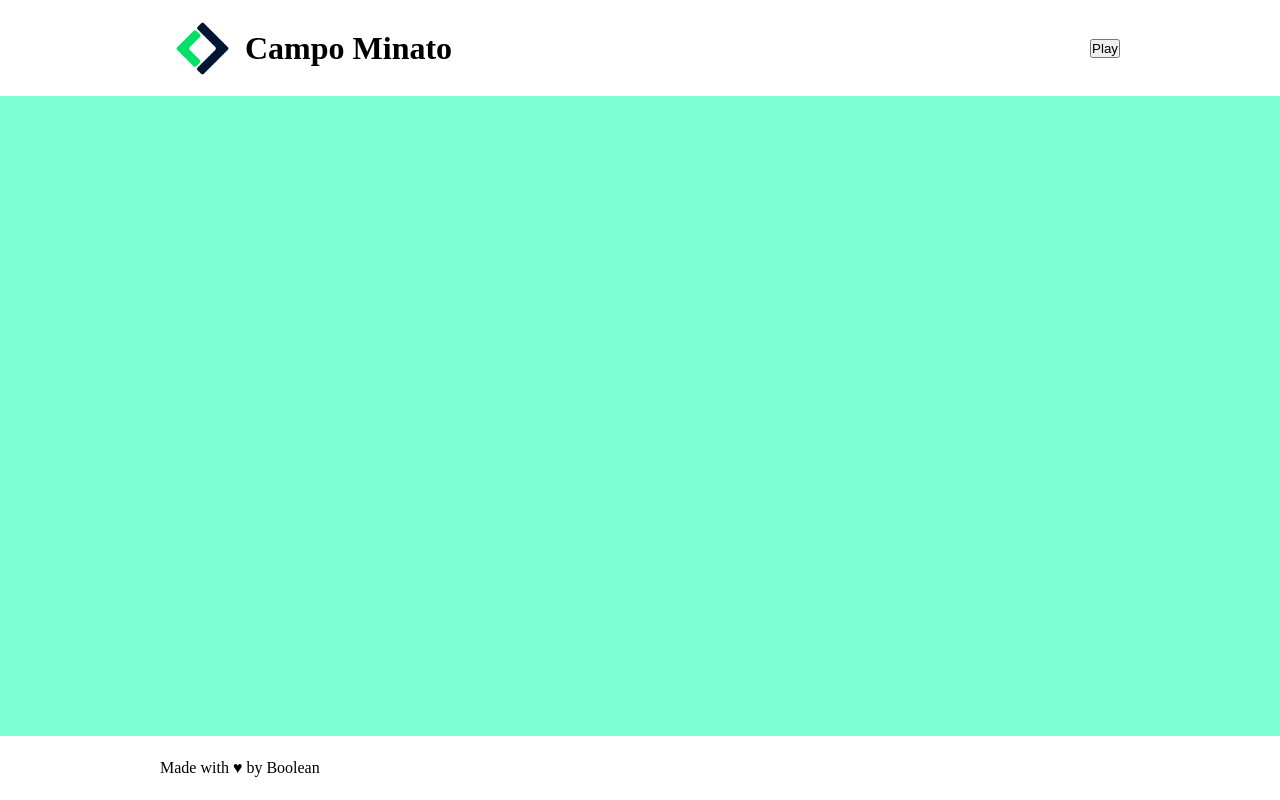
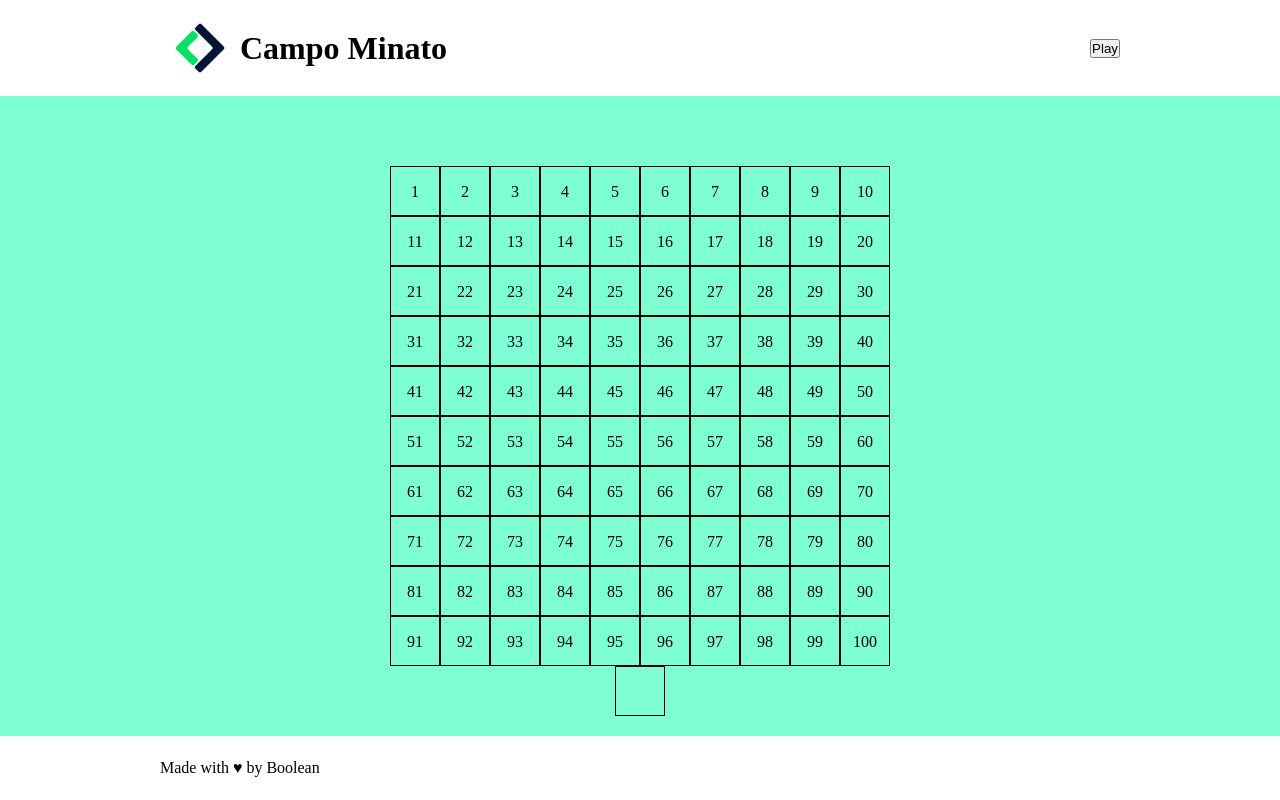
Before and after one commit to vito-pizzulli/js-campominato-grid, a plain HTML site: page index.html in a window 1280 px wide. Both pictures are taken after a click on the button "Play". Drawn offline with Linux system fonts and the light colour scheme.

Commit message:
grid 100 cells dynamic creation almost completed

```diff
--- a/css/style.css
+++ b/css/style.css
@@ -10,7 +10,7 @@ header {
 }
 
 header img {
-    width: 85px;
+    width: 80px;
     aspect-ratio: 1;
 }
 
@@ -32,7 +32,22 @@ div.container {
     align-items: center;
 }
 
-.d-flex {
+div.grid-wrapper {
+    width: 500px;
+    height: 500px;
+    flex-wrap: wrap;
+    margin: auto;
+}
+
+div.grid-cell {
+    width: calc(100% / 10);
+    height: calc(100% / 10);
+    border: 1px solid black;
+    text-align: center;
+    line-height: calc(500px / 10);
+}
+
+.d-flex-centered {
     display: flex;
     justify-content: center;
     align-items: center;
--- a/index.html
+++ b/index.html
@@ -10,15 +10,16 @@
 <body>
     <header>
         <div class="container">
-            <div class="d-flex">
+            <div class="d-flex-centered">
                 <img src="img/boolean-logo.png" alt="Boolean Logo">
                 <h1>Campo Minato</h1>
             </div>
             <button>Play</button>
         </div>
     </header>
-    <main>
-
+    <main class="d-flex-centered">
+        <div class="grid-wrapper d-flex-centered">
+        </div>
     </main>
     <footer>
         <div class="container">
--- a/js/myscript.js
+++ b/js/myscript.js
@@ -0,0 +1,29 @@
+const playButton = document.querySelector('button');
+const gridWrapper = document.querySelector('div.grid-wrapper');
+
+playButton.addEventListener('click', function () {
+    gridWrapper.innerHTML = ' ';
+
+    for (let i = 1; i <= 100; i++) {
+        const gridCell = createDiv();
+        gridCell.innerHTML = [i];
+        gridCell.classList.add('grid-cell');
+        gridWrapper.appendChild(gridCell);
+    }
+
+    const gridCell = createDiv();
+    gridCell.classList.add('grid-cell');
+    gridWrapper.appendChild(gridCell);
+})
+
+
+/* FUNCTIONS */
+
+/**
+ * This function creates an empty div in html.
+ * @returns An empty div.
+ */
+function createDiv () {
+    const div = document.createElement('div');
+    return div;
+}
```
